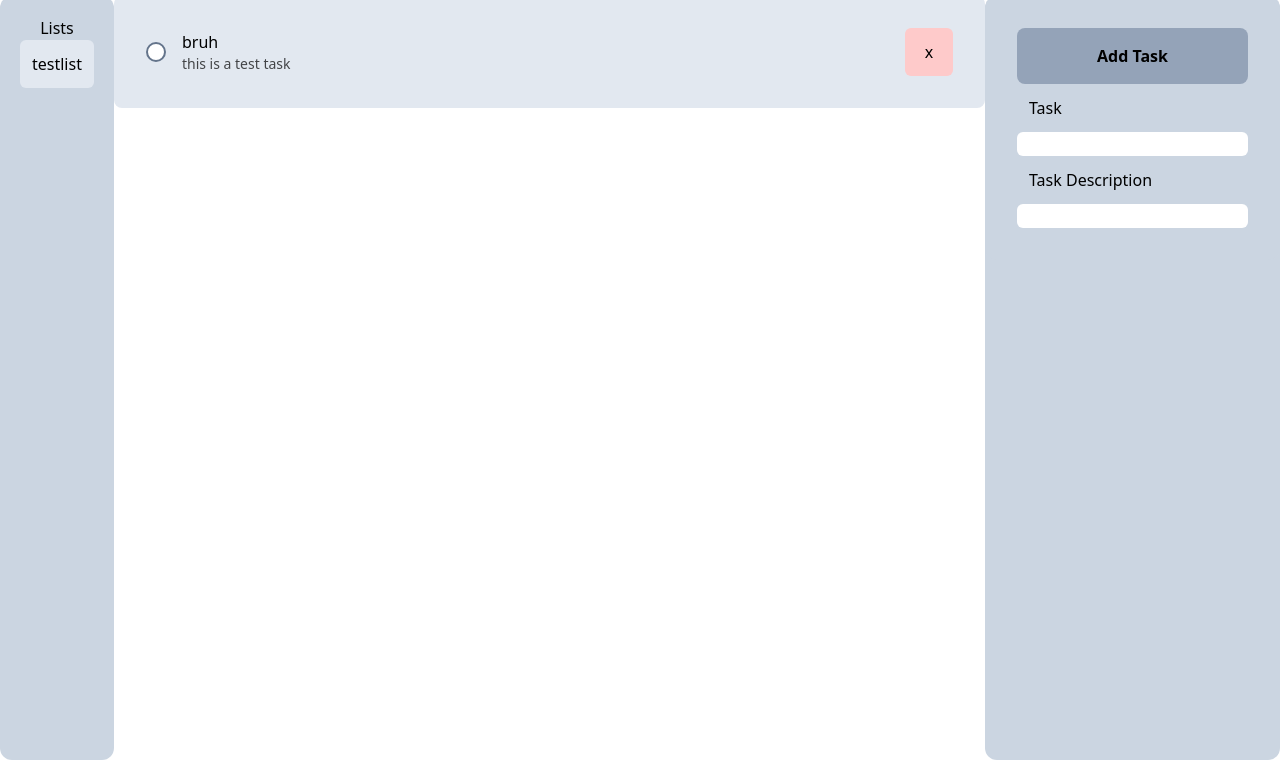
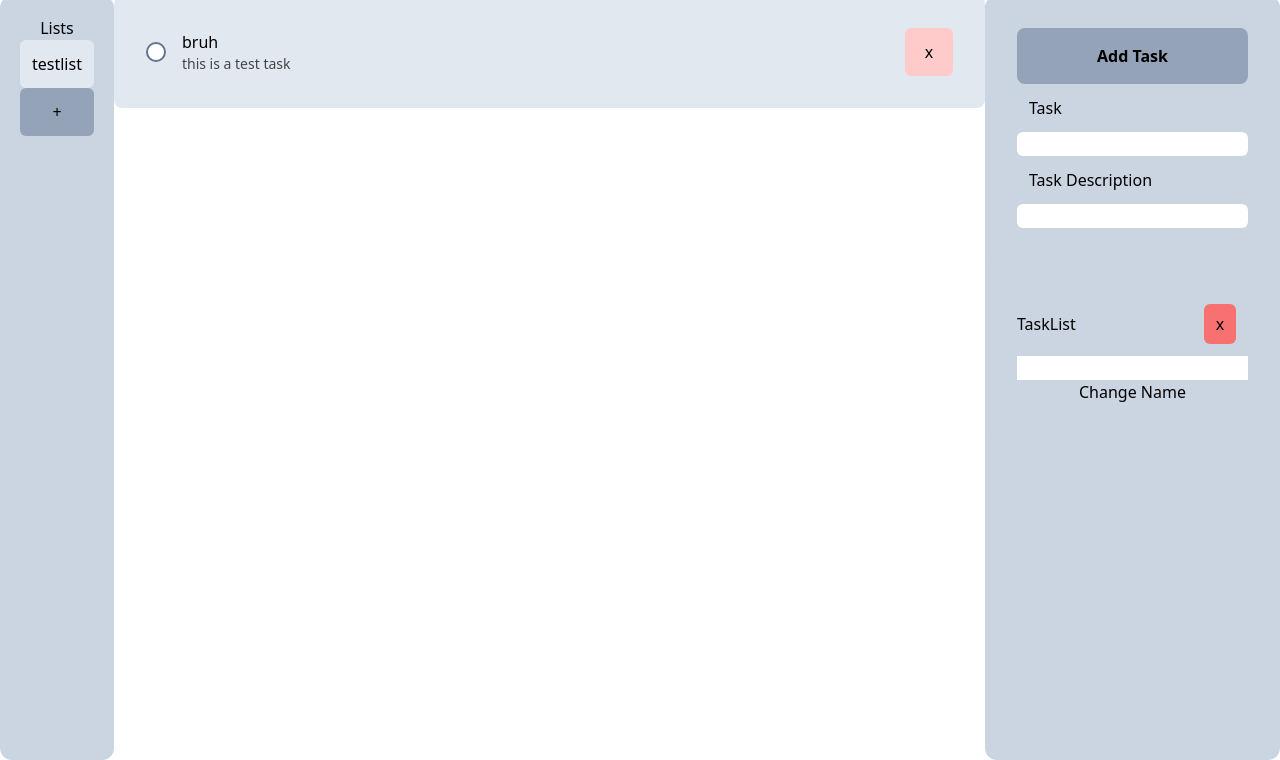
Before and after one commit to SpoonOil/todo, a website built with webpack: page src/template.html in a window 1280 px wide. Shown: the part 40-800 px from the top of the page. Built offline with nearby package versions, Linux system fonts and the light colour scheme.

Commit message:
add Tasklist sidebar

```diff
--- a/src/printDOM.js
+++ b/src/printDOM.js
@@ -21,6 +21,12 @@ class DOMHandler {
       addTailwindStyleString(li, 'bg-slate-200 p-3 rounded-md hover:cursor-pointer hover:bg-slate-100 active:bg-slate-400')
       this.tasklistsDisplay.appendChild(li)
     }
+
+    const addListBtn = document.createElement('li')
+    addListBtn.innerText = "+"
+    addTailwindStyleString(addListBtn, 'bg-slate-400 p-3 text-center rounded-md hover:cursor-pointer hover:bg-slate-500 active:bg-slate-700')
+    this.tasklistsDisplay.appendChild(addListBtn)
+
   }
 
   renderTaskList() {
--- a/src/template.html
+++ b/src/template.html
@@ -56,6 +56,14 @@
             class="rounded-md"
           />
         </div>
+        <div class="tasklist-info flex flex-col p-8 bg-slate-300 rounded-xl">
+          <div class="tasklist-sidebar-header flex justify-between items-center">
+            <h1>TaskList <span class="list-title"></span></h1>
+            <button class = "w-8 text-center p-2 m-3 rounded-md bg-red-400"> x</button>
+          </div>
+          <input type="text" name="tasklist-name" id="tasklist-name-input">
+          <button type="button">Change Name</button>
+        </div>
       </div>
     </main>
   </body>
```
